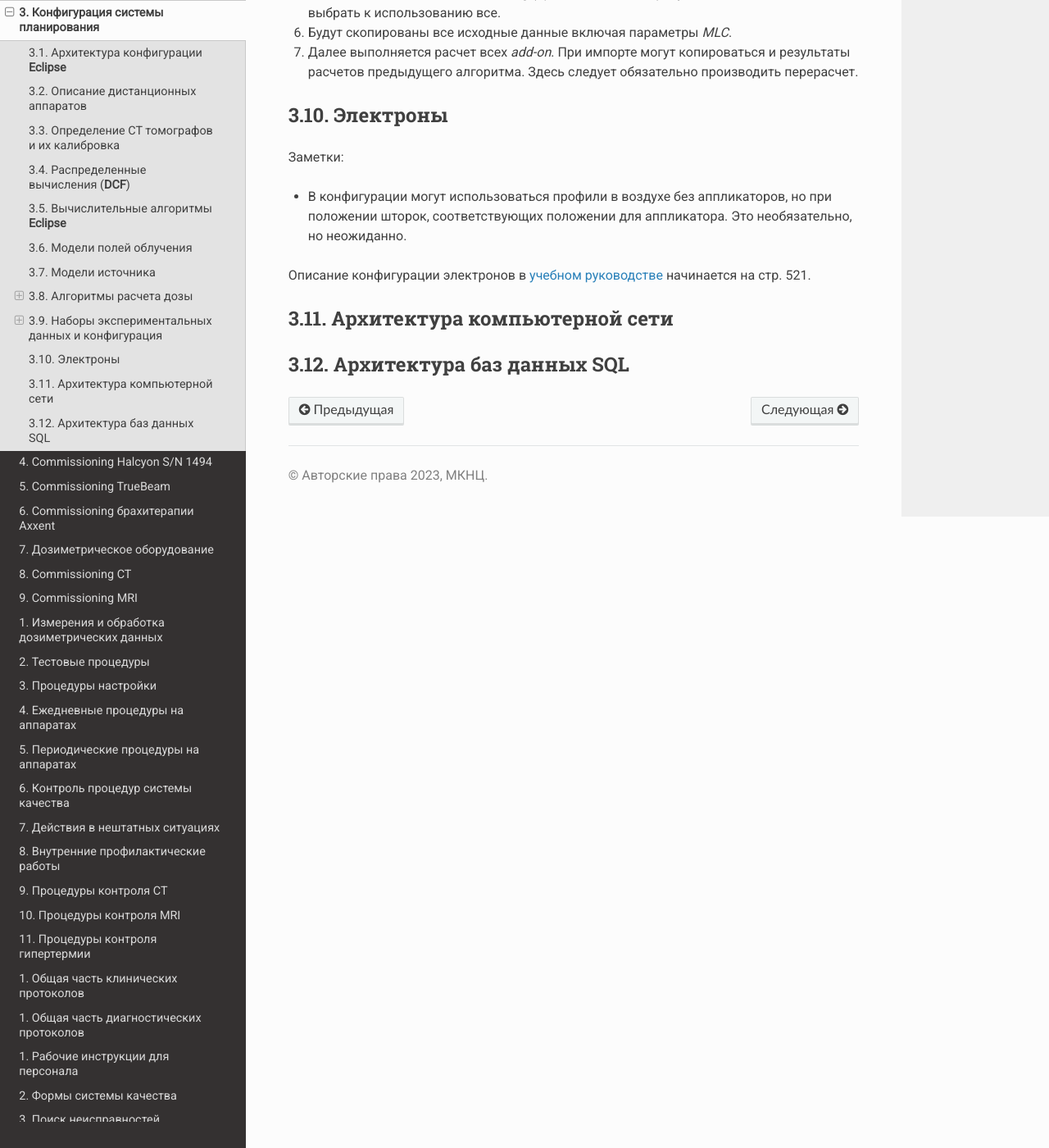
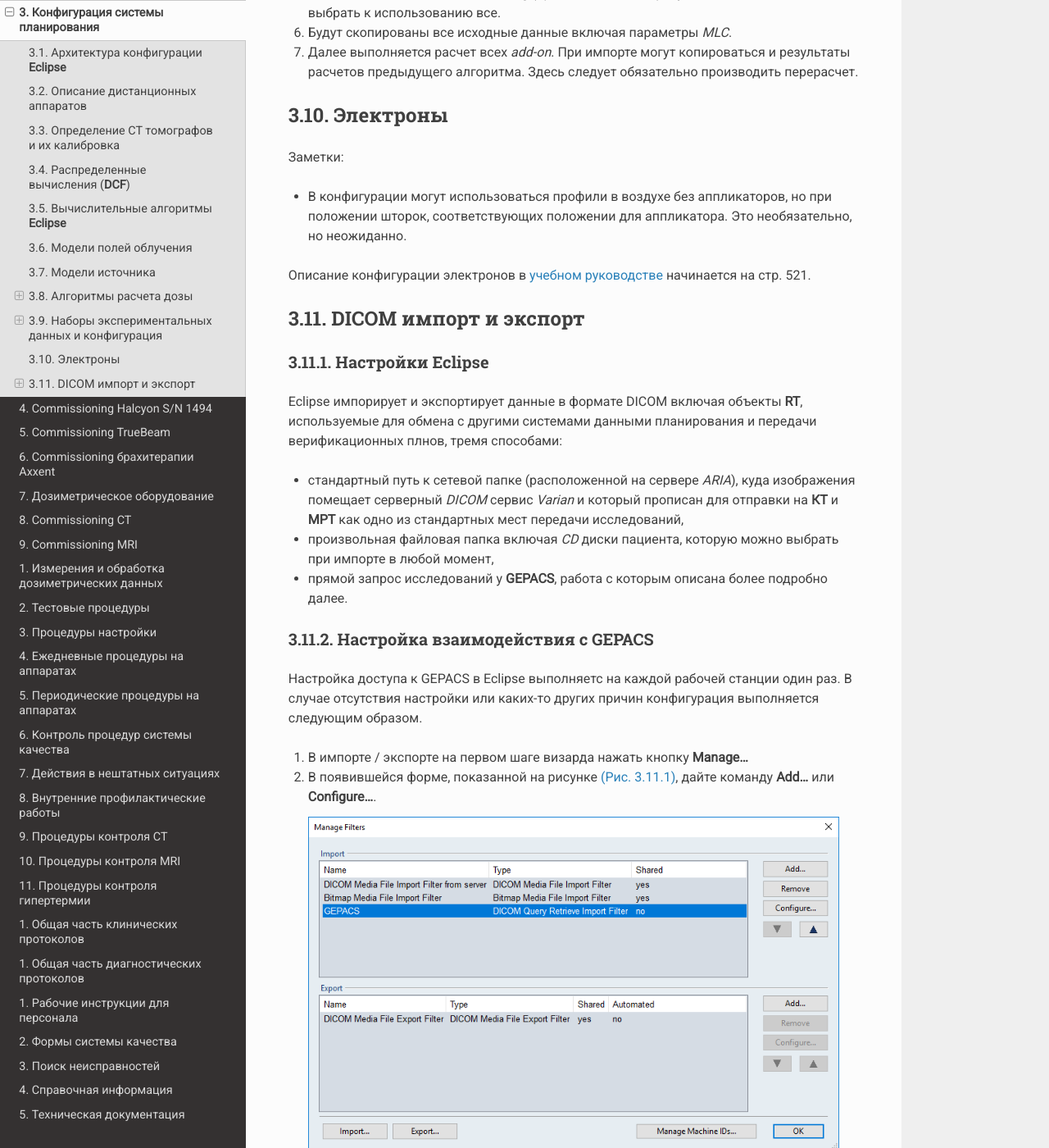
Before and after one commit to ggorlachev/RtDepBusiness, a Sphinx documentation site: the page built from source/commissioning/config_tps.rst, in a window 1280 px wide and 1400 px high, scrolled down 7223 px. Shown: the whole window at 82% size. Built offline with Sphinx 7.4.7 and the Read the Docs theme 2.0.0, drawn with Linux system fonts in a browser that asks for light colours; some web fonts are replaced; cross-references to code outside the pages are shown as plain code; some of the changed text lies outside the part shown.

Commit message:
Инструкции GEPACS

```diff
--- a/source/commissioning/config_tps.rst
+++ b/source/commissioning/config_tps.rst
@@ -272,9 +272,75 @@
 Описание конфигурации электронов в `учебном руководстве <./data/varian/Eclipse_16.1_Commissioning-Admin_and_Physics.pdf>`_
 начинается на стр. 521.
 
-Архитектура компьютерной сети
------------------------------
+DICOM импорт и экспорт
+----------------------
 
+Настройки Eclipse
+~~~~~~~~~~~~~~~~~
 
-Архитектура баз данных SQL
---------------------------
+Eclipse импорирует и экспортирует данные в формате DICOM включая объекты **RT**,
+используемые для обмена с другими системами данными планирования и передачи верификационных плнов,
+тремя способами:
+
+- стандартный путь к сетевой папке (расположенной на сервере *ARIA*),
+  куда изображения помещает серверный *DICOM* сервис *Varian* и
+  который прописан для отправки на **КТ** и **МРТ** как одно из стандартных мест передачи исследований,
+- произвольная файловая папка включая *CD* диски пациента, которую можно выбрать при импорте в любой момент,
+- прямой запрос исследований у **GEPACS**, работа с которым описана более подробно далее.
+
+Настройка взаимодействия с **GEPACS**
+~~~~~~~~~~~~~~~~~~~~~~~~~~~~~~~~~~~~~
+
+Настройка доступа к GEPACS в Eclipse выполняетс на каждой рабочей станции один раз.
+В случае отсутствия настройки или каких-то других причин конфигурация выполняется следующим образом.
+
+#. В импорте / экспорте на первом шаге визарда нажать кнопку **Manage...**
+
+#. В появившейся форме, показанной на рисунке :numref:`(Рис. %s) <_importConfig-figure>`,
+   дайте команду **Add...** или **Configure...**.
+
+   .. figure:: images/ImportConfig.png
+       :name: _importConfig-figure
+       :width: 100%
+       :figclass: align-left
+
+       Форма управления устройствами для обмена *DICOM* данными
+
+#. В появившейся форме :numref:`(Рис. %s) <_dicomImportFilterType-figure>`
+   выберите тип интерфейса **DICOM Query Retrieve Import Filter**
+
+   .. figure:: images/DicomImportFilterType.png
+       :name: _dicomImportFilterType-figure
+       :width: 60%
+       :figclass: align-left
+
+       Типы интефейсов для работы с *DICOM*
+
+#. На рисунке :numref:`(Рис. %s) <_PACS_config-figure>`
+   показан пример настройки доступа к **GEPACS**.
+   Для каждой станции нужно указать свой **AE Title**.
+   Он состоит из префикса **AET_** и, затем, имени хоста станции станции заглавными буквами.
+   Для доступа **GEPACS** должен знать и разрешать доступ по *IP* адресу и *AE Title* клиентского компьютера.
+   На старте в нем указаны рабочие станции *Eclipse* и оконтуривания.
+
+   .. figure:: images/PACS_config.png
+       :name: _PACS_config-figure
+       :width: 100%
+       :figclass: align-left
+
+       Настройка доступа к **GEPACS**
+
+Работа с **GEPACS** в **Eclipse**
+~~~~~~~~~~~~~~~~~~~~~~~~~~~~~~~~~
+
+При загрузке исследований с сервера типа **GEPACS** единственным отличием
+процедуры является наличие фильтра исследваний как оказано на рисунке
+:numref:`(Рис. %s) <_dicomImportRequest-figure>`.
+Необходимо следит за регистром текста, так как *GEPACS* различает заглавные и прописные буквы.
+
+.. figure:: images/DicomImportRequest.png
+    :name: _dicomImportRequest-figure
+    :width: 100%
+    :figclass: align-left
+
+    Импорт из PACS
```
Also changed, not shown: source/commissioning/dosimetry_equipment.rst (+20 -33 lines), source/commissioning/images/DicomImportFilterType.png (added), source/commissioning/images/DicomImportRequest.png (added), source/commissioning/images/ImportConfig.png (added), source/commissioning/images/PACS_config.png (added).
